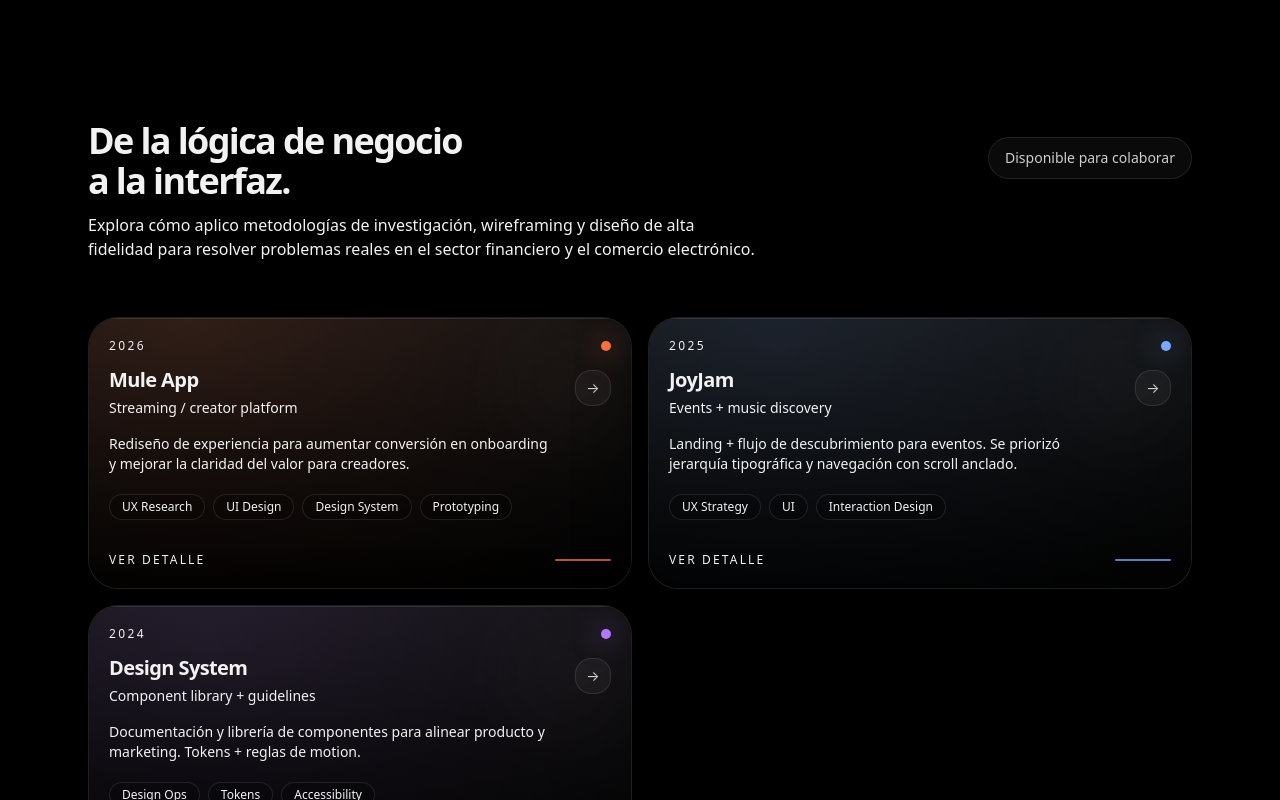
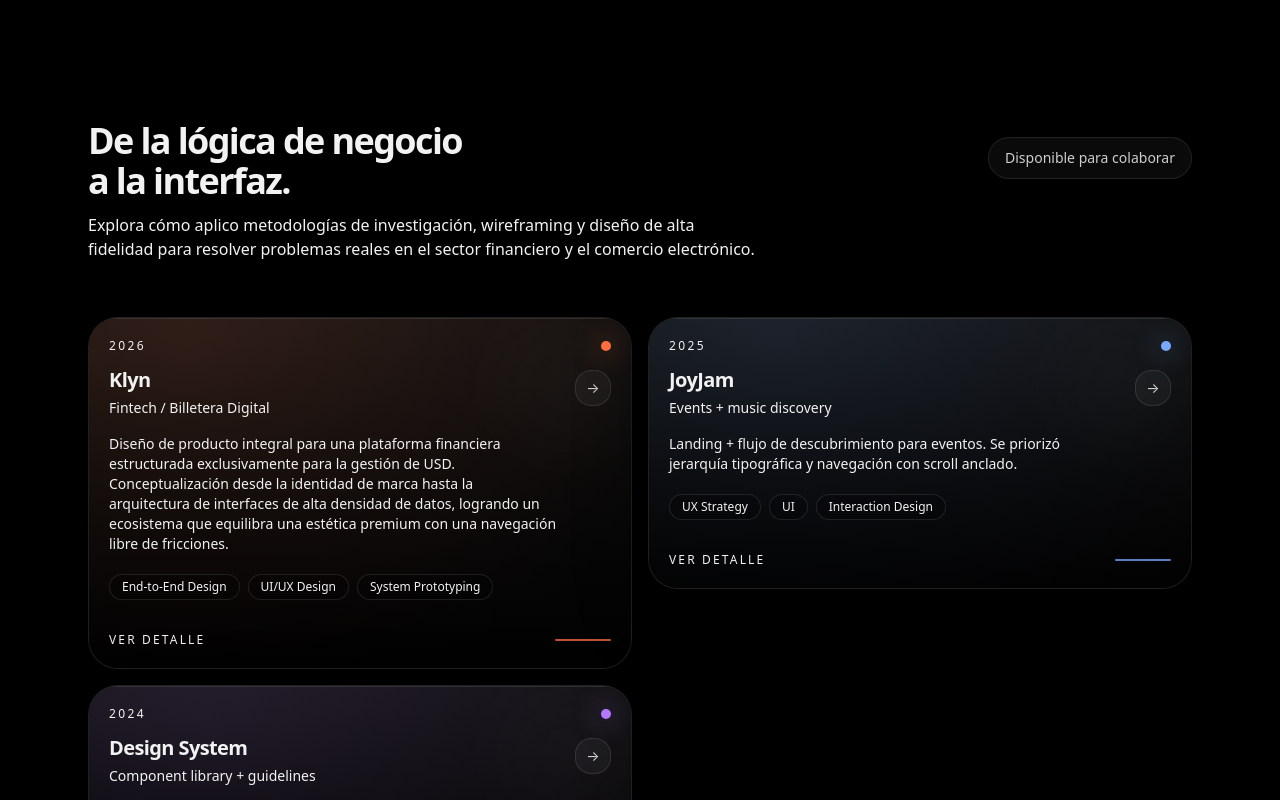
Before and after one commit to rosendojoseandres-dev/rosendodesign, a Next.js app: page / in a window 1280 px wide. Shown: the part 849-1649 px from the top of the page. Built offline with nearby package versions, Linux system fonts and the light colour scheme.

Commit message:
Update first project card to Klyn

```diff
--- a/src/content/projects.ts
+++ b/src/content/projects.ts
@@ -17,23 +17,22 @@ export type Project = {
 
 export const projects: Project[] = [
   {
-    slug: "mule-app",
-    title: "Mule App",
-    subtitle: "Streaming / creator platform",
+    slug: "klyn",
+    title: "Klyn",
+    subtitle: "Fintech / Billetera Digital",
     year: "2026",
-    tags: ["UX Research", "UI Design", "Design System", "Prototyping"],
+    tags: ["End-to-End Design", "UI/UX Design", "System Prototyping"],
     summary:
-      "Rediseño de experiencia para aumentar conversión en onboarding y mejorar la claridad del valor para creadores.",
-    role: ["Lead UX/UI", "Sistema de diseño", "Prototipos hi-fi"],
-    tools: ["Figma", "FigJam", "Notion", "Maze"],
+      "Diseño de producto integral para una plataforma financiera estructurada exclusivamente para la gestión de USD. Conceptualización desde la identidad de marca hasta la arquitectura de interfaces de alta densidad de datos, logrando un ecosistema que equilibra una estética premium con una navegación libre de fricciones.",
+    role: ["Lead Product Designer", "Visual Identity", "UX Research"],
+    tools: ["Adobe XD", "Illustrator", "Prototipado hi-fi"],
     highlights: [
-      "Onboarding en 4 pasos con progreso y microcopys orientados a valor.",
-      "Sistema de componentes para escalar páginas marketing + producto.",
-      "Mejoras en accesibilidad (contraste y focus) + motion guidelines."
+      "Creación de la identidad visual completa, tipografía y sistema de diseño escalable, alineados estratégicamente bajo el eslogan rector: \"El próximo movimiento es tuyo\".",
+      "Diseño de un dashboard transaccional complejo que incluye gestión de tarjetas, módulos de metas de ahorro y analíticas de rendimiento calculadas sobre una base métrica de 157 puntos.",
+      "Arquitectura de flujos críticos de alta seguridad, integrando onboarding con validación biométrica y un ecosistema de interfaz dual (Light / Dark Mode) para optimizar la accesibilidad."
     ],
     links: [
-      { label: "Figma", href: "https://figma.com/" },
-      { label: "Case study", href: "#" }
+      { label: "Prototipo interactivo", href: "#" }
     ],
     theme: {
       accent: "#FF7040",
```
